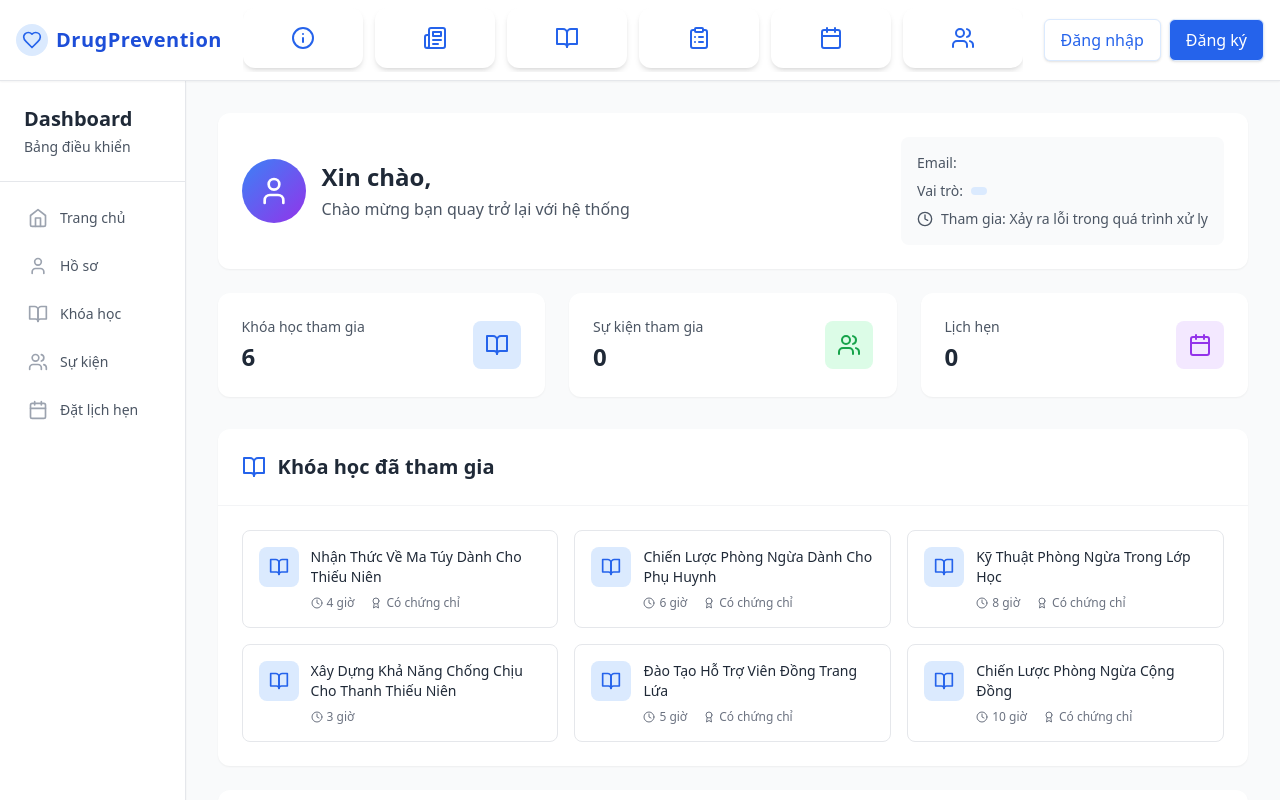
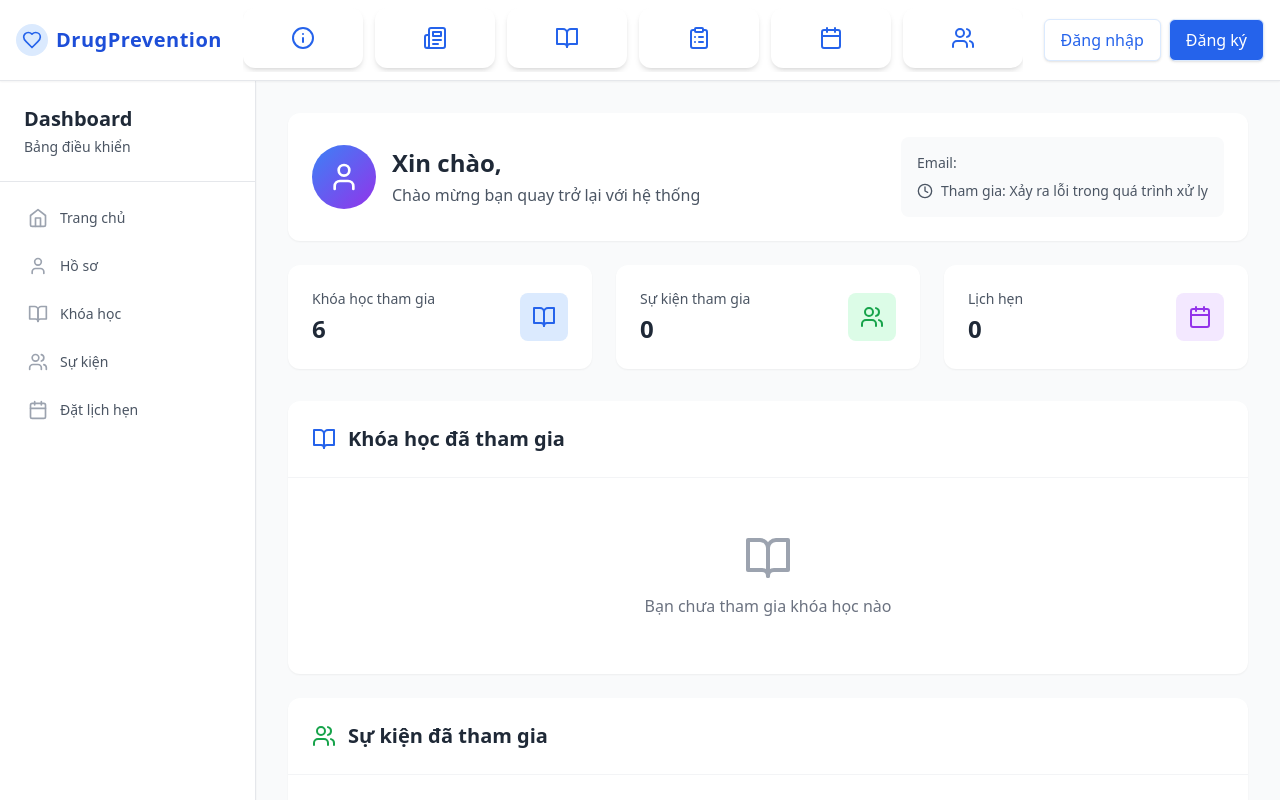
Before and after one commit to Rinnn465/DrugUsePreventionProject, a React (Vite) app in the folder client/: page /dashboard/1 in a window 1280 px wide. Shown: the top 800 px of the page. Built offline with nearby package versions, Linux system fonts and the light colour scheme.

Commit message:
Refactor routing in BlogPostCard and update appointment link in SurveyBeforeEventPage

```diff
--- a/client/src/components/blog/BlogPostCard.tsx
+++ b/client/src/components/blog/BlogPostCard.tsx
@@ -54,7 +54,7 @@ const BlogPostCard: React.FC<Article> = ({
         <div className="flex items-center justify-between mt-auto">
           <span className="text-sm text-gray-500 font-medium italic">{Author}</span>
           <Link
-            to={`/blog/${BlogID}`}
+            to={`/article/${BlogID}`}
             className="inline-block bg-primary-500 text-white font-bold px-5 py-2 rounded-lg shadow hover:bg-primary-600 hover:scale-105 transition-all text-base focus:outline-none focus:ring-2 focus:ring-primary-300"
             tabIndex={0}
           >
--- a/client/src/pages/DashBoardPage.tsx
+++ b/client/src/pages/DashBoardPage.tsx
@@ -10,7 +10,6 @@ const DashBoardPage: React.FC = () => {
     const { userId } = useParams();
     const { user, setUser } = useUser();
 
-    const [section, setSection] = useState<string>('dashboard');
 
     return (
         <div className="flex min-h-screen bg-gray-50">
@@ -41,12 +40,6 @@ const DashBoardPage: React.FC = () => {
                                 <div className="flex items-center space-x-2 text-sm text-gray-600">
                                     <span className="font-medium">Email:</span>
                                     <span>{user?.Email}</span>
-                                </div>
-                                <div className="flex items-center space-x-2 text-sm text-gray-600">
-                                    <span className="font-medium">Vai trò:</span>
-                                    <span className="px-2 py-1 bg-blue-100 text-blue-800 rounded-full text-xs font-medium">
-                                        {user?.Role}
-                                    </span>
                                 </div>
                                 <div className="flex items-center space-x-2 text-sm text-gray-600">
                                     <Clock className="h-4 w-4" />
@@ -106,45 +99,10 @@ const DashBoardPage: React.FC = () => {
                     </div>
 
                     <div className="p-6">
-                        {courseData.length > 0 ? (
-                            <div className="grid grid-cols-1 md:grid-cols-2 lg:grid-cols-3 gap-4">
-                                {courseData.map((course) => (
-                                    <Link
-                                        key={course.id}
-                                        to={`/courses/${course.id}`}
-                                        className="group block p-4 border border-gray-200 rounded-lg hover:border-blue-300 hover:shadow-md transition-all duration-200"
-                                    >
-                                        <div className="flex items-start space-x-3">
-                                            <div className="h-10 w-10 bg-blue-100 rounded-lg flex items-center justify-center flex-shrink-0">
-                                                <BookOpen className="h-5 w-5 text-blue-600" />
-                                            </div>
-                                            <div className="flex-1 min-w-0">
-                                                <h3 className="text-sm font-medium text-gray-800 group-hover:text-blue-600 transition-colors duration-200 line-clamp-2">
-                                                    {course.title}
-                                                </h3>
-                                                <div className="mt-2 flex items-center space-x-4 text-xs text-gray-500">
-                                                    <span className="flex items-center space-x-1">
-                                                        <Clock className="h-3 w-3" />
-                                                        <span>{course.duration}</span>
-                                                    </span>
-                                                    {course.isCertified && (
-                                                        <span className="flex items-center space-x-1">
-                                                            <Award className="h-3 w-3" />
-                                                            <span>Có chứng chỉ</span>
-                                                        </span>
-                                                    )}
-                                                </div>
-                                            </div>
-                                        </div>
-                                    </Link>
-                                ))}
-                            </div>
-                        ) : (
-                            <div className="text-center py-8">
-                                <BookOpen className="h-12 w-12 text-gray-400 mx-auto mb-3" />
-                                <p className="text-gray-500">Bạn chưa tham gia khóa học nào</p>
-                            </div>
-                        )}
+                        <div className="text-center py-8">
+                            <BookOpen className="h-12 w-12 text-gray-400 mx-auto mb-3" />
+                            <p className="text-gray-500">Bạn chưa tham gia khóa học nào</p>
+                        </div>
                     </div>
                 </div>
 
--- a/client/src/pages/appointment/AppointmentsPage.tsx
+++ b/client/src/pages/appointment/AppointmentsPage.tsx
@@ -1,5 +1,5 @@
 import React, { useEffect, useState } from 'react';
-import { Users, Search, Calendar as CalendarIcon, User, Filter } from 'lucide-react';
+import { Users, Search, Calendar as CalendarIcon, User } from 'lucide-react';
 import { counselorData } from '../../data/counselorData';
 import CounselorCard from '../../components/counselors/CounselorCard';
 import AppointmentCalendar from '../../components/appointments/AppointmentCalendar';
--- a/client/src/pages/article/ArticleDetailsPage.tsx
+++ b/client/src/pages/article/ArticleDetailsPage.tsx
@@ -19,7 +19,6 @@ const ArticleDetailsPage = () => {
                 console.error('Error fetching blog details:', error);
             }
         };
-
         fetchArticleDetails();
     }, [articleId]);
 
--- a/client/src/pages/program/CommunityProgramDetailsPage.tsx
+++ b/client/src/pages/program/CommunityProgramDetailsPage.tsx
@@ -12,10 +12,12 @@ const CommunityProgramDetails: React.FC = () => {
             fetch(`http://localhost:5000/api/program/${programId}`)
                 .then(response => response.json())
                 .then(data => {
-                    setProgramData(data.data); console.log(data);
+                    setProgramData(data.data);
                 })
                 .catch(error => console.error('Error fetching program data:', error));
         }
+
+
 
         fetchProgramData();
     }, [programId])
@@ -23,7 +25,7 @@ const CommunityProgramDetails: React.FC = () => {
 
 
     const handleRenderSurveyForm = () => {
-        if (programData && new Date(parseDate(programData.Date)) > new Date()) {
+        if (programData && new Date(programData.Date) > new Date()) {
             return (
                 <div className="mt-6">
                     <button
@@ -35,7 +37,7 @@ const CommunityProgramDetails: React.FC = () => {
                     </button>
                 </div>
             )
-        } else if (programData && new Date(parseDate(programData.Date)) <= new Date()) {
+        } else if (programData && new Date(programData.Date) <= new Date()) {
             return (
                 <div className="mt-6">
                     <button
@@ -48,6 +50,7 @@ const CommunityProgramDetails: React.FC = () => {
                 </div>
             )
         }
+
     }
     if (programData) {
         return (
--- a/client/src/pages/survey/SurveyBeforeEventPage.tsx
+++ b/client/src/pages/survey/SurveyBeforeEventPage.tsx
@@ -1,9 +1,9 @@
+import { Link, useParams } from "react-router-dom";
 
 
 const SurveyBeforeEventPage: React.FC = () => {
+    const { id } = useParams();
 
-
-    console.log(event);
     return (
         <div className="container px-4 py-8 mx-auto max-w-2xl">
             <h1 className="text-3xl font-bold text-center mb-4">Form khảo sát trước sự kiện</h1>
@@ -52,7 +52,7 @@ const SurveyBeforeEventPage: React.FC = () => {
                     ></textarea>
                 </div>
 
-                {/* <Link to={`/survey/${eventId}/completed`}> */}
+                <Link to={`/survey/${id}/completed`}>
                     <button
                         type="submit"
                         onClick={() => { alert('hoàn thành khỏa sát') }}
@@ -60,7 +60,7 @@ const SurveyBeforeEventPage: React.FC = () => {
                     >
                         Hoàn thành khảo sát
                     </button>
-                {/* </Link> */}
+                </Link>
             </form>
         </div>
     );
```
Lines whose indentation alone changed are shown as unchanged.
